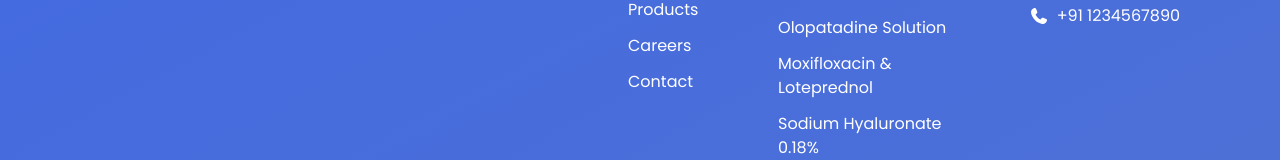
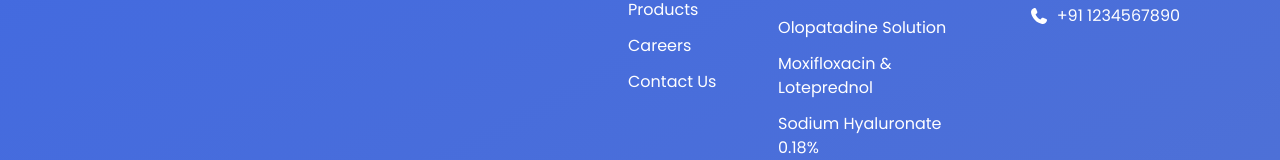
Before and after one commit to adhilbathali/xelton-pharma, a Next.js app: page / in a window 1280 px wide. Shown: the part 2665-2825 px from the top of the page. Built offline with nearby package versions, Linux system fonts and the light colour scheme.

Commit message:
add link to footer nav links

```diff
--- a/src/components/Footer/Footer.js
+++ b/src/components/Footer/Footer.js
@@ -3,6 +3,7 @@ import { FontAwesomeIcon } from "@fortawesome/react-fontawesome"
 import { faYoutube, faInstagram, faFacebook, faWhatsapp } from "@fortawesome/free-brands-svg-icons"
 import { faArrowRightArrowLeft, faArrowRightFromBracket, faArrowRightFromFile, faArrowRightRotate, faArrowRightToBracket, faEnvelope, faLocation, faLocationDot, faPhone } from "@fortawesome/free-solid-svg-icons"
 import Image from "next/image"
+import Link from "next/link"
 import { faArrowRight } from "@fortawesome/free-solid-svg-icons/faArrowRight"
 
 export default function Footer(){
@@ -23,10 +24,10 @@ export default function Footer(){
                 <div>
                     <h1 className="text-[20px] font-bold mb-[10px]">Quick Links</h1>
                     <ul className="py-[5px] px-[8px]">
-                        <li className="mb-[12px]">About Us</li>
-                        <li className="mb-[12px]">Our Products</li>
-                        <li className="mb-[12px]">Careers</li>
-                        <li className="mb-[12px]">Contact</li>
+                        <li className="mb-[12px]"><Link href='/about-us'>About Us</Link></li>
+                        <li className="mb-[12px]"><Link href='/our-products'>Our Products</Link></li>
+                        <li className="mb-[12px]"><Link href='/careers'>Careers</Link></li>
+                        <li className="mb-[12px]"><Link href='/contact-us'>Contact Us</Link></li>
                     </ul>
                 </div>
                 <div>
```
